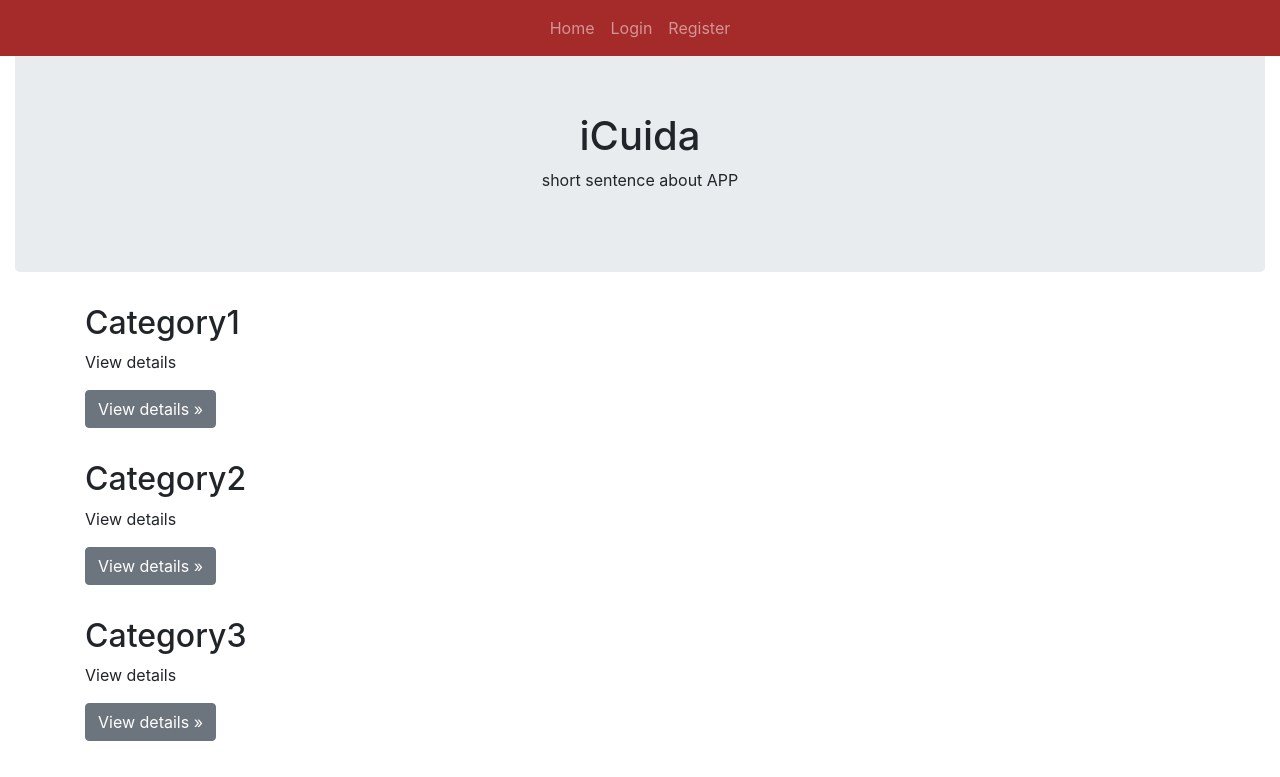
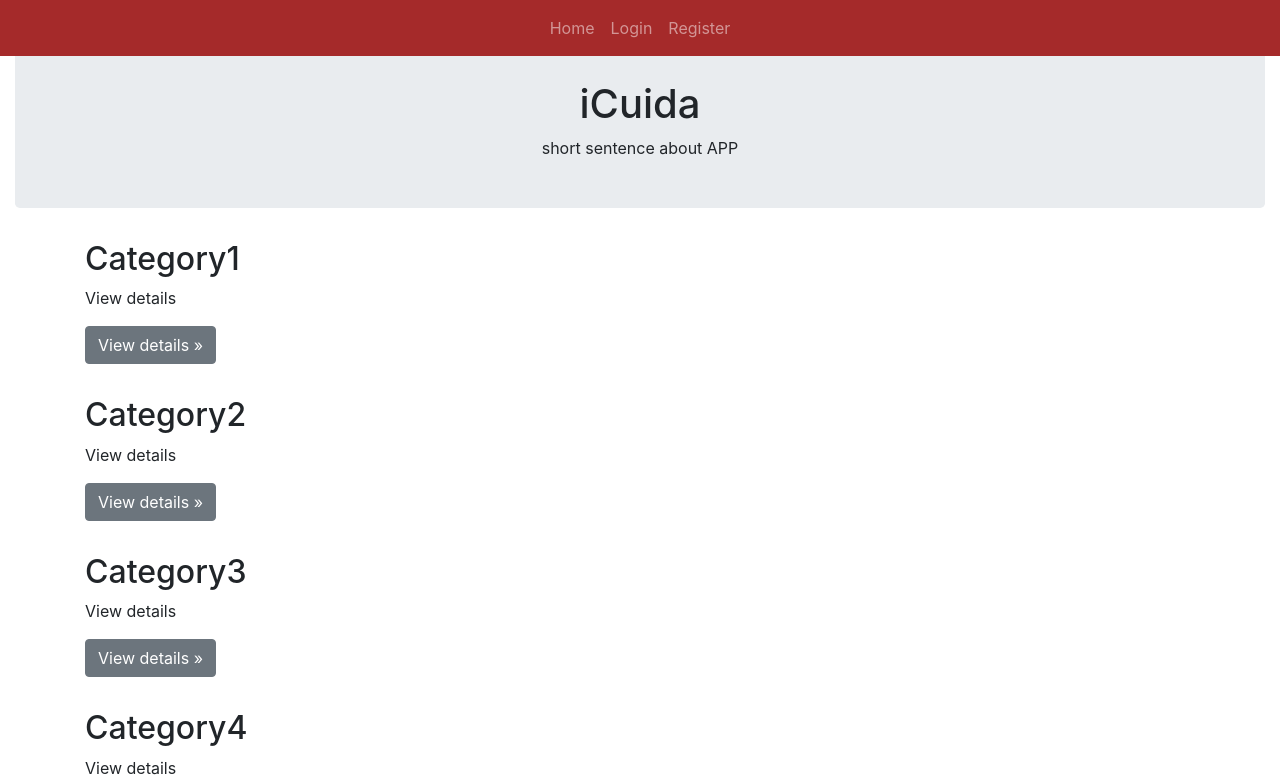
Before and after one commit to Iniciativa-Barcelona-Open-Data-I-iCuida/iCuida, a React (Create React App) app in the folder client/: page / in a window 1280 px wide. Shown: the top 777 px of the page. Built offline with nearby package versions, Linux system fonts and the light colour scheme.

Commit message:
add changes Landing css

```diff
--- a/client/src/assets/css/Landing.css
+++ b/client/src/assets/css/Landing.css
@@ -1,3 +1,10 @@
+.jumbotron {
+    padding: 2rem 1rem;
+    margin-bottom: 2rem;
+    background-color: #e9ecef;
+    border-radius: .3rem;
+}
+
 div .jumbotron-mt-5 {
     font-size: 1rem;
     font-weight: 400;
```
